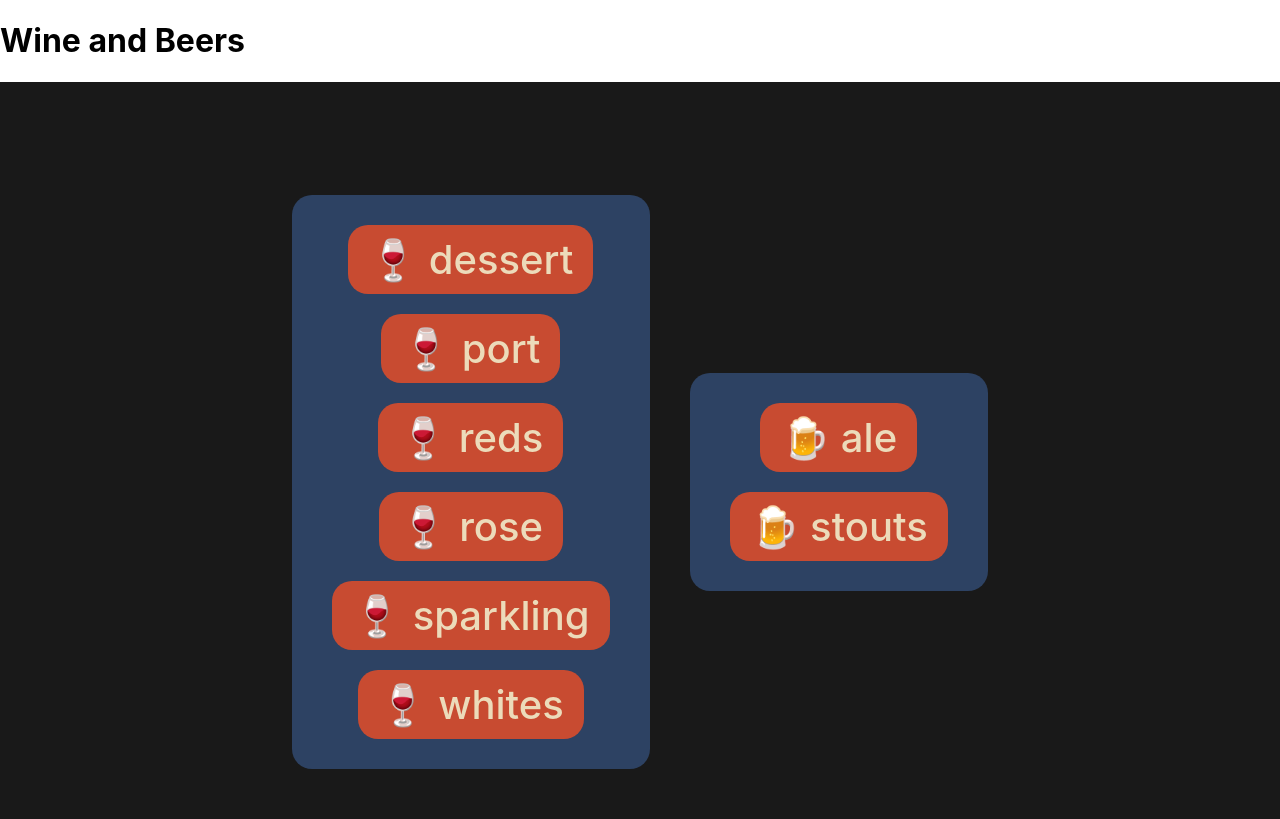
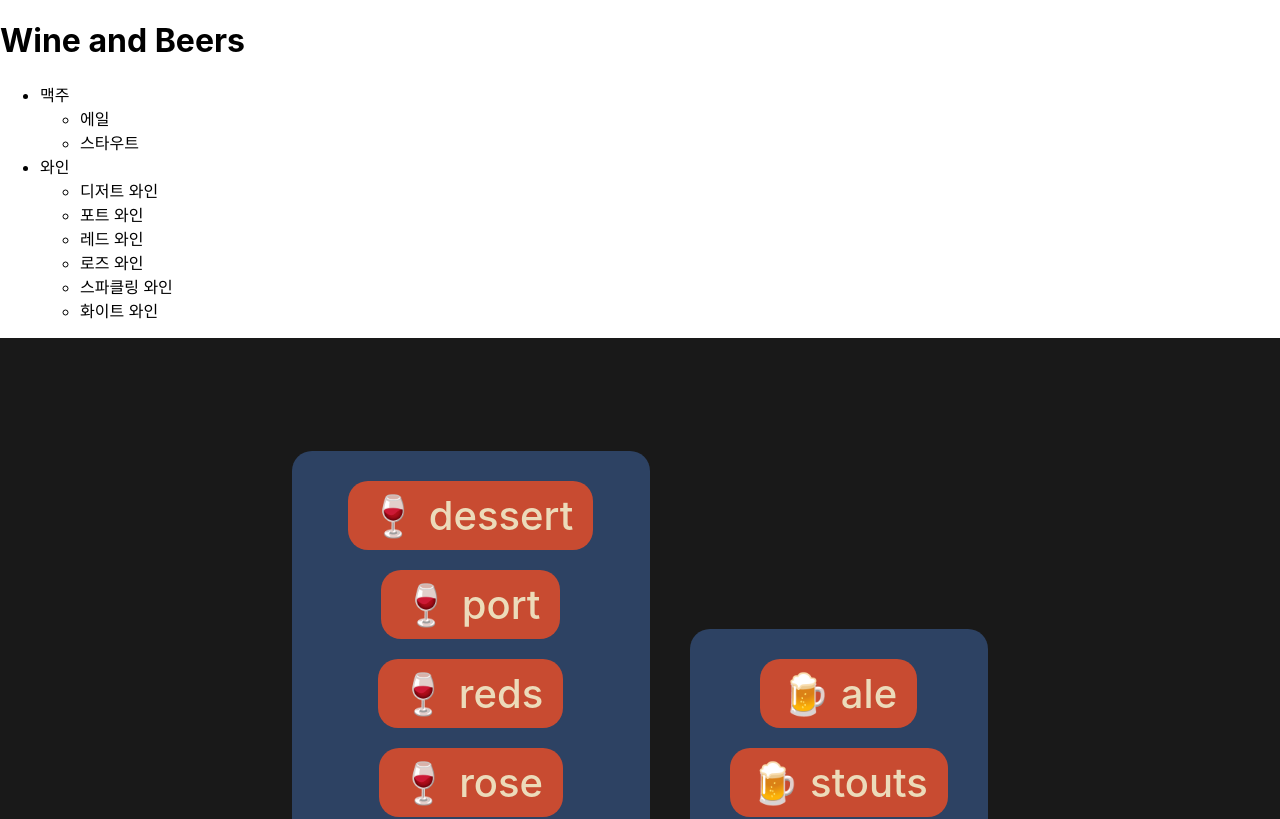
Before and after one commit to ongddree/wine.vercel.com, a Next.js app: page / in a window 1280 px wide. Shown: the top 819 px of the page. Built offline with nearby package versions, Linux system fonts and the light colour scheme.

Commit message:
:bug: bug: SUBS key error

```diff
--- a/src/components/layouts/Navigation.tsx
+++ b/src/components/layouts/Navigation.tsx
@@ -12,7 +12,33 @@ export const Navigation = () => {
   return (
     <header>
       <h1>Wine and Beers</h1>
-      <nav></nav>
+      <nav>
+        <ul>
+          {ROUTES.map((routeObject: ROUTE) => {
+            return (
+              <li>
+                <Link href={routeObject.PATH}>
+                  <a>{routeObject.LABEL}</a>
+                </Link>
+                <ul>
+                  {routeObject.SUBS &&
+                    routeObject.SUBS.map((subRouteObject: ROUTE) => {
+                      return (
+                        <li>
+                          <Link
+                            href={`${routeObject.PATH}${subRouteObject.PATH}`}
+                          >
+                            <a>{subRouteObject.LABEL}</a>
+                          </Link>
+                        </li>
+                      );
+                    })}
+                </ul>
+              </li>
+            );
+          })}
+        </ul>
+      </nav>
     </header>
   );
 };
```
